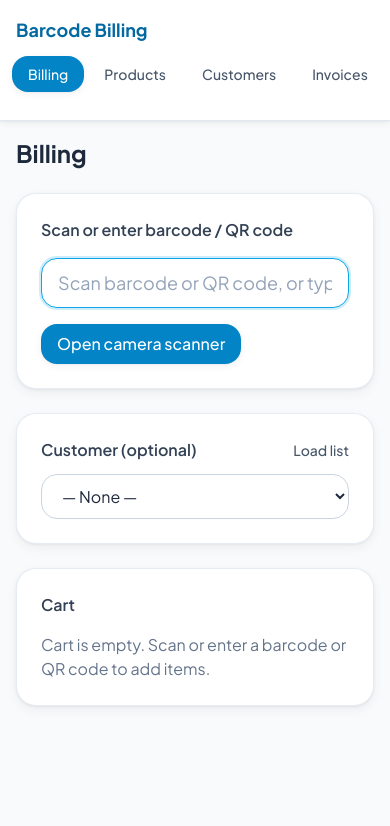
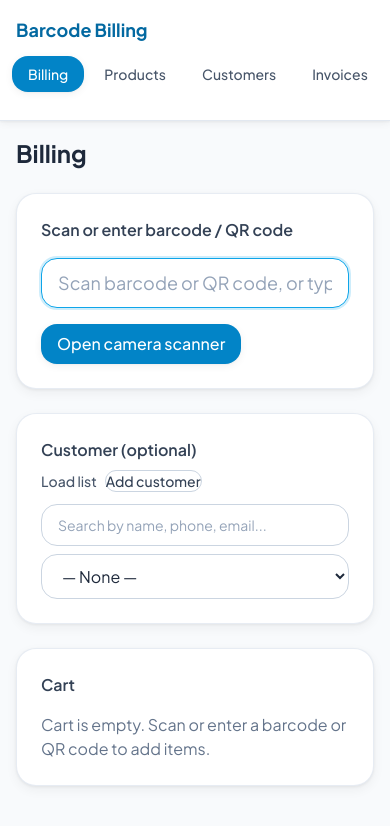
Before and after one commit to aniket-017/Invoice, a React (Vite) app in the folder frontend/: page / in a window 390 px wide. Shown: the top 826 px of the page. Built offline with nearby package versions, Linux system fonts and the light colour scheme; what html5-qrcode would draw is missing.

Commit message:
Implement customer management features in Billing page, including customer search, addition of new customers, and enhanced customer data handling with phone, email, and address fields.

```diff
--- a/frontend/src/pages/Billing.tsx
+++ b/frontend/src/pages/Billing.tsx
@@ -15,7 +15,10 @@ type CartItem = {
 export default function Billing() {
   const [cart, setCart] = useState<CartItem[]>([]);
   const [customerId, setCustomerId] = useState<string>('');
-  const [customers, setCustomers] = useState<{ _id: string; name: string }[]>([]);
+  const [customers, setCustomers] = useState<{ _id: string; name: string; phone: string; email: string; address: string }[]>([]);
+  const [customerSearch, setCustomerSearch] = useState('');
+  const [customerFormOpen, setCustomerFormOpen] = useState(false);
+  const [customerForm, setCustomerForm] = useState({ name: '', phone: '', email: '', address: '' });
   const [toast, setToast] = useState<{ message: string; type: 'success' | 'error' } | null>(null);
   const [loading, setLoading] = useState(false);
   const barcodeInputRef = useRef<HTMLInputElement>(null);
@@ -50,9 +53,10 @@ export default function Billing() {
     }
   };
 
-  const loadCustomers = async () => {
-    const list = await api.customers.list();
+  const loadCustomers = async (query?: string) => {
+    const list = await api.customers.list(query || undefined);
     setCustomers(list);
+    return list;
   };
 
   const subtotal = cart.reduce((s, i) => s + i.amount, 0);
@@ -75,6 +79,33 @@ export default function Billing() {
   };
 
   const clearCart = () => setCart([]);
+
+  const openNewCustomer = () => {
+    setCustomerForm({ name: '', phone: '', email: '', address: '' });
+    setCustomerFormOpen(true);
+  };
+
+  const saveCustomer = async () => {
+    const name = customerForm.name.trim();
+    if (!name) {
+      setToast({ message: 'Customer name is required', type: 'error' });
+      return;
+    }
+    try {
+      const res = await api.customers.create({
+        name,
+        phone: customerForm.phone.trim() || undefined,
+        email: customerForm.email.trim() || undefined,
+        address: customerForm.address.trim() || undefined,
+      });
+      setToast({ message: 'Customer added', type: 'success' });
+      setCustomerFormOpen(false);
+      await loadCustomers(customerSearch);
+      setCustomerId(res._id);
+    } catch (e) {
+      setToast({ message: (e as Error).message, type: 'error' });
+    }
+  };
 
   const completeSale = async () => {
     if (cart.length === 0) {
@@ -133,13 +164,30 @@ export default function Billing() {
           {error && <p className="text-sm text-red-600">{error}</p>}
         </div>
 
-        <div className="card">
-          <div className="mb-3 flex items-center justify-between">
+        <div className="card space-y-3">
+          <div className="flex flex-wrap items-center justify-between gap-2">
             <h3 className="font-semibold text-slate-700">Customer (optional)</h3>
-            <button type="button" onClick={loadCustomers} className="btn-ghost text-sm">
+            <div className="flex gap-2">
+              <button type="button" onClick={() => loadCustomers(customerSearch)} className="btn-ghost text-sm">
                 Load list
               </button>
+              <button type="button" onClick={openNewCustomer} className="btn-secondary text-sm">
+                Add customer
+              </button>
             </div>
+          </div>
+          <div className="space-y-2">
+            <input
+              type="search"
+              placeholder="Search by name, phone, email..."
+              value={customerSearch}
+              onChange={async (e) => {
+                const value = e.target.value;
+                setCustomerSearch(value);
+                await loadCustomers(value);
+              }}
+              className="input text-sm"
+            />
             <select
               value={customerId}
               onChange={(e) => setCustomerId(e.target.value)}
@@ -147,9 +195,13 @@ export default function Billing() {
             >
               <option value="">— None —</option>
               {customers.map((c) => (
-              <option key={c._id} value={c._id}>{c.name}</option>
+                <option key={c._id} value={c._id}>
+                  {c.name}
+                  {c.phone ? ` · ${c.phone}` : ''}
+                </option>
               ))}
             </select>
+          </div>
         </div>
       </div>
 
@@ -230,6 +282,49 @@ export default function Billing() {
         )}
       </div>
 
+      {customerFormOpen && (
+        <div className="fixed inset-0 z-40 flex items-center justify-center bg-black/50 p-4" onClick={() => setCustomerFormOpen(false)}>
+          <div className="card w-full max-w-md shadow-xl" onClick={(e) => e.stopPropagation()}>
+            <h3 className="mb-4 text-lg font-semibold">Add customer</h3>
+            <div className="space-y-3">
+              <input
+                className="input"
+                placeholder="Name"
+                value={customerForm.name}
+                onChange={(e) => setCustomerForm((f) => ({ ...f, name: e.target.value }))}
+              />
+              <input
+                className="input"
+                placeholder="Phone (optional)"
+                value={customerForm.phone}
+                onChange={(e) => setCustomerForm((f) => ({ ...f, phone: e.target.value }))}
+              />
+              <input
+                className="input"
+                type="email"
+                placeholder="Email (optional)"
+                value={customerForm.email}
+                onChange={(e) => setCustomerForm((f) => ({ ...f, email: e.target.value }))}
+              />
+              <input
+                className="input"
+                placeholder="Address (optional)"
+                value={customerForm.address}
+                onChange={(e) => setCustomerForm((f) => ({ ...f, address: e.target.value }))}
+              />
+            </div>
+            <div className="mt-6 flex justify-end gap-2">
+              <button type="button" onClick={() => setCustomerFormOpen(false)} className="btn-secondary">
+                Cancel
+              </button>
+              <button type="button" onClick={saveCustomer} className="btn-primary">
+                Save
+              </button>
+            </div>
+          </div>
+        </div>
+      )}
+
       {toast && (
         <Toast
           message={toast.message}
```
Lines whose indentation alone changed are shown as unchanged.
